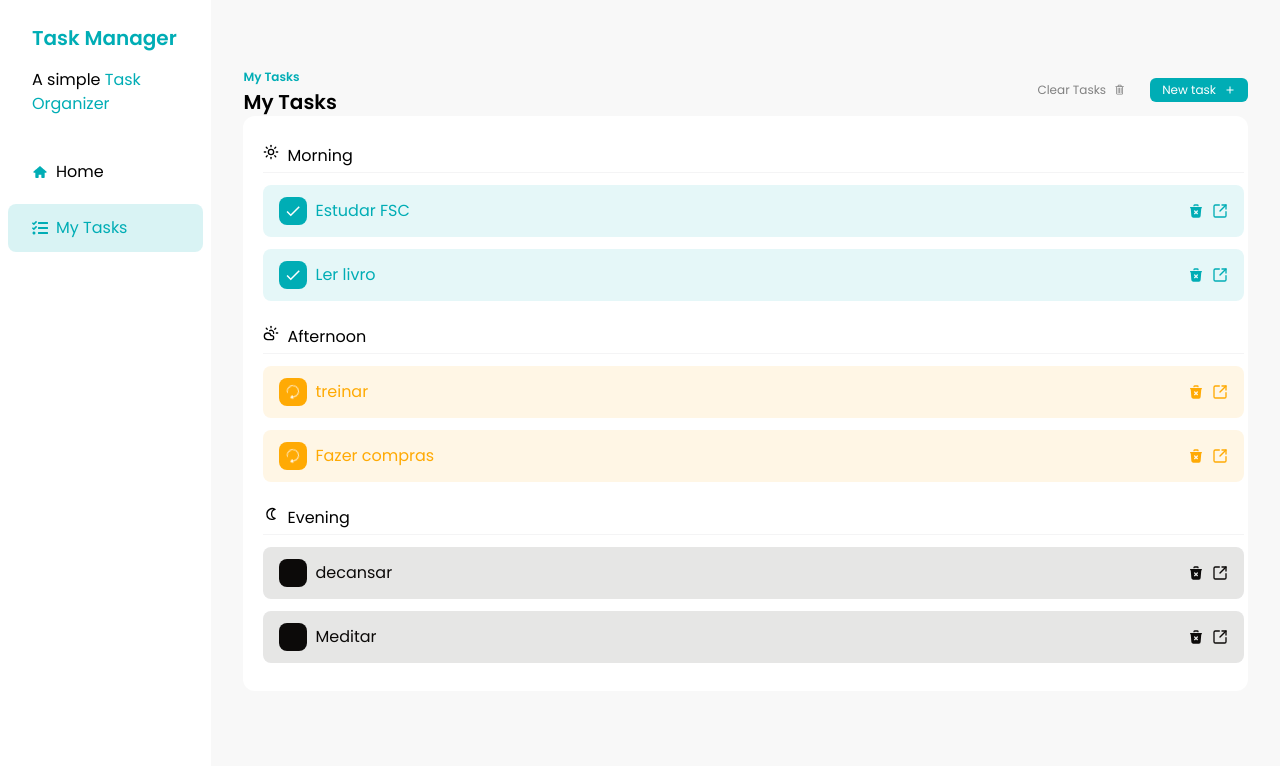
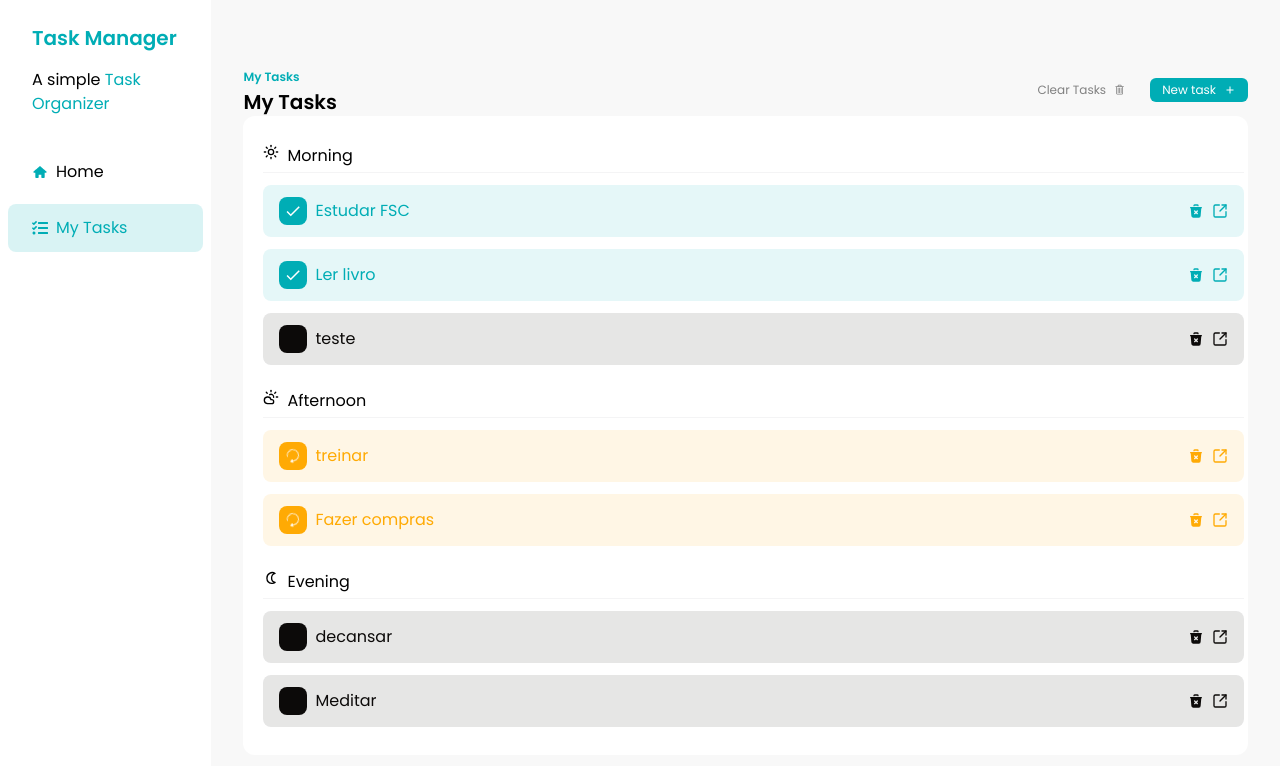
Before and after one commit to andressa-leite/fsc-task-manager, a React (Vite) app: page / in a window 1280 px wide. Shown: the top 766 px of the page. Built offline with nearby package versions, Linux system fonts and the light colour scheme; data requests are answered from the project's data file.

Commit message:
created a POST code to add tasks to my db.json file

```diff
--- a/db.json
+++ b/db.json
@@ -1,46 +1,59 @@
 {
   "tasks": [
     {
-      "id": 1,
+      "id": "1",
       "title": "Estudar FSC",
       "description": "Estudar para a prova",
       "time": "morning",
       "status": "done"
     },
     {
-      "id": 2,
+      "id": "2",
       "title": "Ler livro",
       "description": "Ler livro de matemática",
       "time": "morning",
       "status": "done"
     },
     {
-      "id": 3,
+      "id": "3",
       "title": "treinar",
       "description": "Treinar para a competção de natação",
       "time": "afternoon",
       "status": "in_progress"
     },
     {
-      "id": 4,
+      "id": "4",
       "title": "Fazer compras",
       "description": "comprar os ingredientes para o jantar",
       "time": "afternoon",
       "status": "in_progress"
     },
     {
-      "id": 5,
+      "id": "5",
       "title": "decansar",
       "description": "Assistir um filme com a familia",
       "time": "evening",
       "status": "not_started"
     },
     {
-      "id": 6,
+      "id": "6",
       "title": "Meditar",
       "description": "Meditar por 10 minutos",
       "time": "evening",
       "status": "not_started"
+    },
+    {
+      "id": "a513"
+    },
+    {
+      "id": "a176"
+    },
+    {
+      "id": "dfc62dbe-99f6-4add-b32f-4c4136572145",
+      "title": "teste",
+      "time": "morning",
+      "description": "teste",
+      "status": "not_started"
     }
   ]
 }
--- a/src/components/Tasks.jsx
+++ b/src/components/Tasks.jsx
@@ -15,16 +15,16 @@ function Tasks() {
   const [addTaskDialogIsOpen, setAddTaskDialogIsOpen] = useState(false);
 
   useEffect(() => {
-     const fetchTasks = async () => {
+    const fetchTasks = async () => {
       //pegar os dados da API
-      const response = await fetch("http://localhost:3001/tasks", {
-        method: "GET",
-    });
+      const response = await fetch('http://localhost:3001/tasks', {
+        method: 'GET',
+      });
       //converter para json
-    const tasks = await response.json();
+      const tasks = await response.json();
       //atualizar state
       setTasks(tasks);
-    }
+    };
     fetchTasks();
   }, []);
 
@@ -32,7 +32,23 @@ function Tasks() {
   const afternoonTasks = tasks.filter((task) => task.time === 'afternoon');
   const eveningTasks = tasks.filter((task) => task.time === 'evening');
 
-  const handleAddTaskSubmit = (task) => {
+  // const handleAddTaskSubmit = (task) => {
+  //   setTasks([...tasks, task]);
+  //   toast.success('Task added successfully');
+  // };
+
+  const handleAddTaskSubmit = async (task) => {
+    const response = await fetch('http://localhost:3001/tasks', {
+      method: 'POST',
+      headers: {
+        'Content-Type': 'application/json',
+      },
+      body: JSON.stringify(task),
+    });
+    if (!response.ok) {
+      toast.error('Failed to add task');
+      return;
+    }
     setTasks([...tasks, task]);
     toast.success('Task added successfully');
   };
@@ -68,7 +84,9 @@ function Tasks() {
     <div className="y-6 w-full px-8 py-16">
       <div className="flex w-full justify-between">
         <div>
-          <span className="text-xs font-semibold text-brand-primary">My Tasks</span>
+          <span className="text-xs font-semibold text-brand-primary">
+            My Tasks
+          </span>
           <h2 className="text-xl font-semibold">My Tasks</h2>
         </div>
 
```
